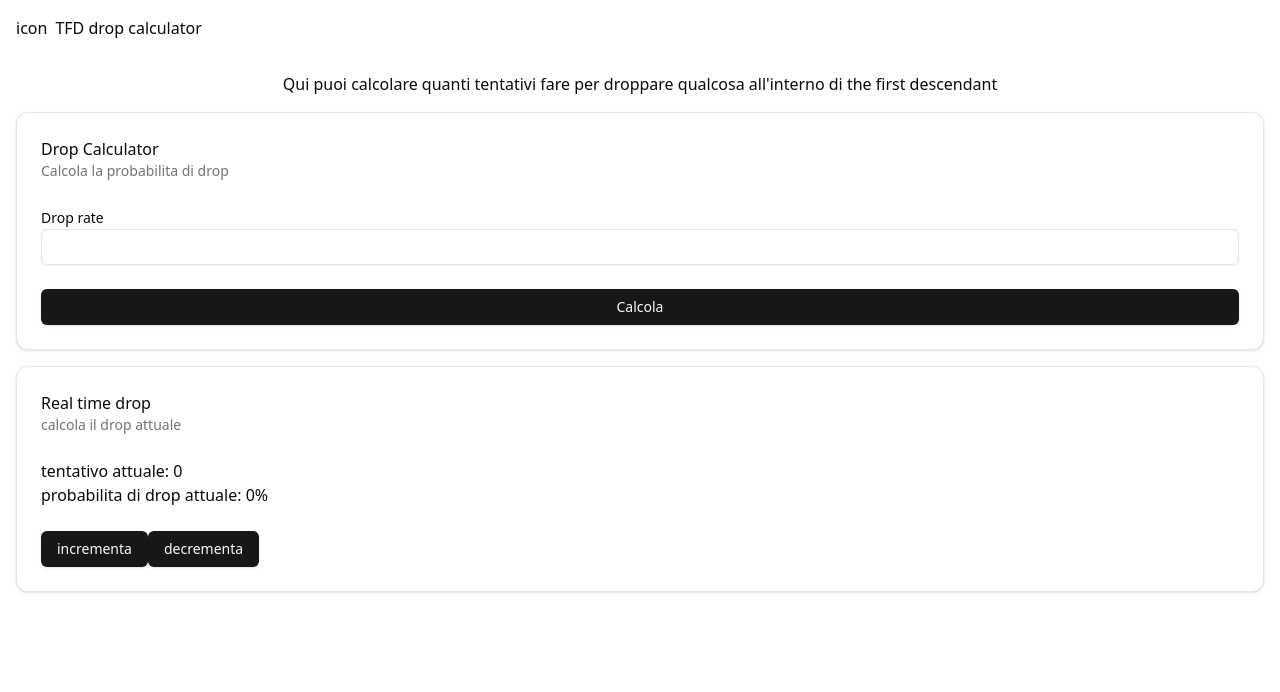
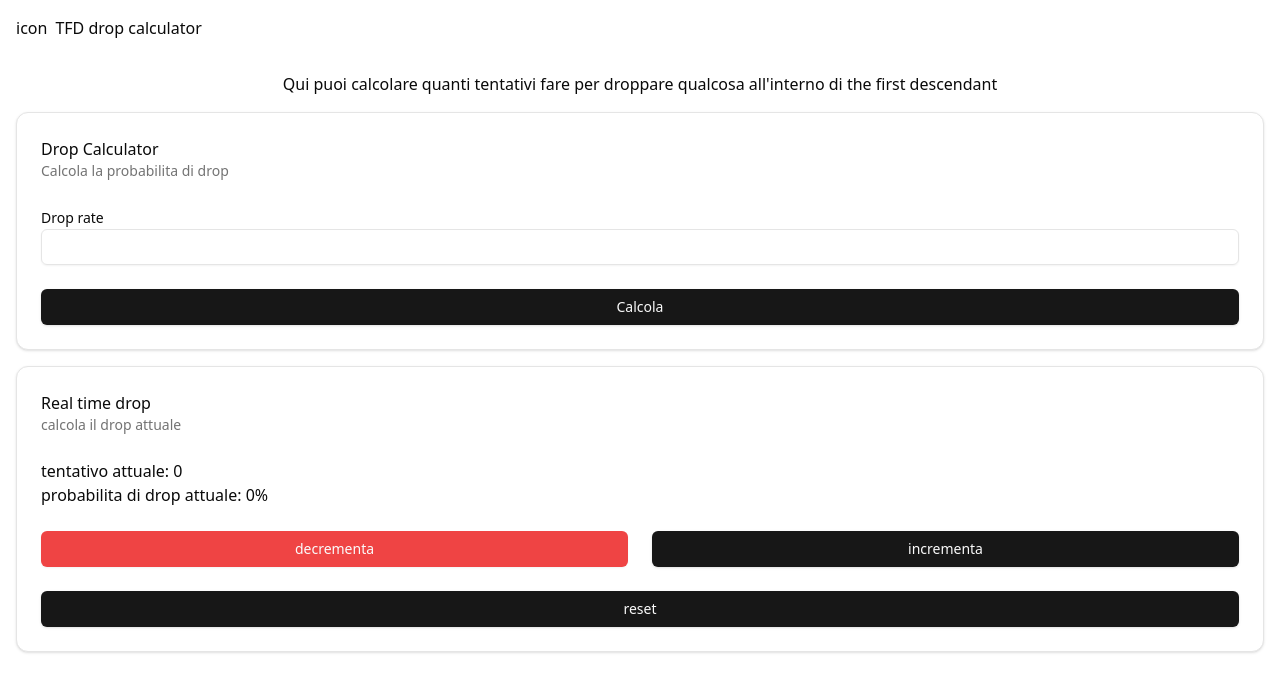
Before and after one commit to Smailen5/drop-calculator, a React (Vite) app: page / in a window 1280 px wide. Shown: the top 692 px of the page. Built offline with nearby package versions, Linux system fonts and the light colour scheme.

Commit message:
refactor: :art: struttura meglio il codice

```diff
--- a/src/components/organisms/RealTimeDrop.tsx
+++ b/src/components/organisms/RealTimeDrop.tsx
@@ -1,3 +1,5 @@
+import { useGlobalContext } from "@/lib/context";
+import { calculateCurrentProbability } from "@/lib/dropCalculator";
 import { useState } from "react";
 import { Button } from "../ui/button";
 import {
@@ -7,25 +9,19 @@ import {
   CardFooter,
   CardHeader,
 } from "../ui/card";
-import { useGlobalContext } from "@/lib/context";
-import { calculateCurrentProbability } from "@/lib/dropCalculator";
 
 export const RealTimeDrop = () => {
+  const [value, setValue] = useState(0);
+
   const { dropRate } = useGlobalContext();
 
-  const [value, setValue] = useState(0);
+  const increment = () => setValue((prev) => prev + 1);
 
-  const increment = () => {
-    setValue((prev) => prev + 1);
-  };
+  const decrement = () => setValue((prev) => prev - 1);
 
-  const decrement = () => {
-    setValue((prev) => prev - 1);
-  };
+  const reset = () => setValue(0);
 
-  if (value < 0) {
-    setValue(0);
-  }
+  if (value < 0) setValue(0);
 
   return (
     <Card className="w-full">
@@ -40,9 +36,22 @@ export const RealTimeDrop = () => {
           {calculateCurrentProbability({ dropRate, attempts: value })}%
         </p>
       </CardContent>
-      <CardFooter>
-        <Button onClick={increment}>incrementa</Button>
-        <Button onClick={decrement}>decrementa</Button>
+      <CardFooter className="flex-col">
+        <div className="flex gap-6 w-full mb-6">
+          <Button
+            onClick={decrement}
+            variant={"destructive"}
+            className="flex-1"
+          >
+            decrementa
+          </Button>
+          <Button onClick={increment} className="flex-1">
+            incrementa
+          </Button>
+        </div>
+        <Button onClick={reset} className="w-full">
+          reset
+        </Button>
       </CardFooter>
     </Card>
   );
```
